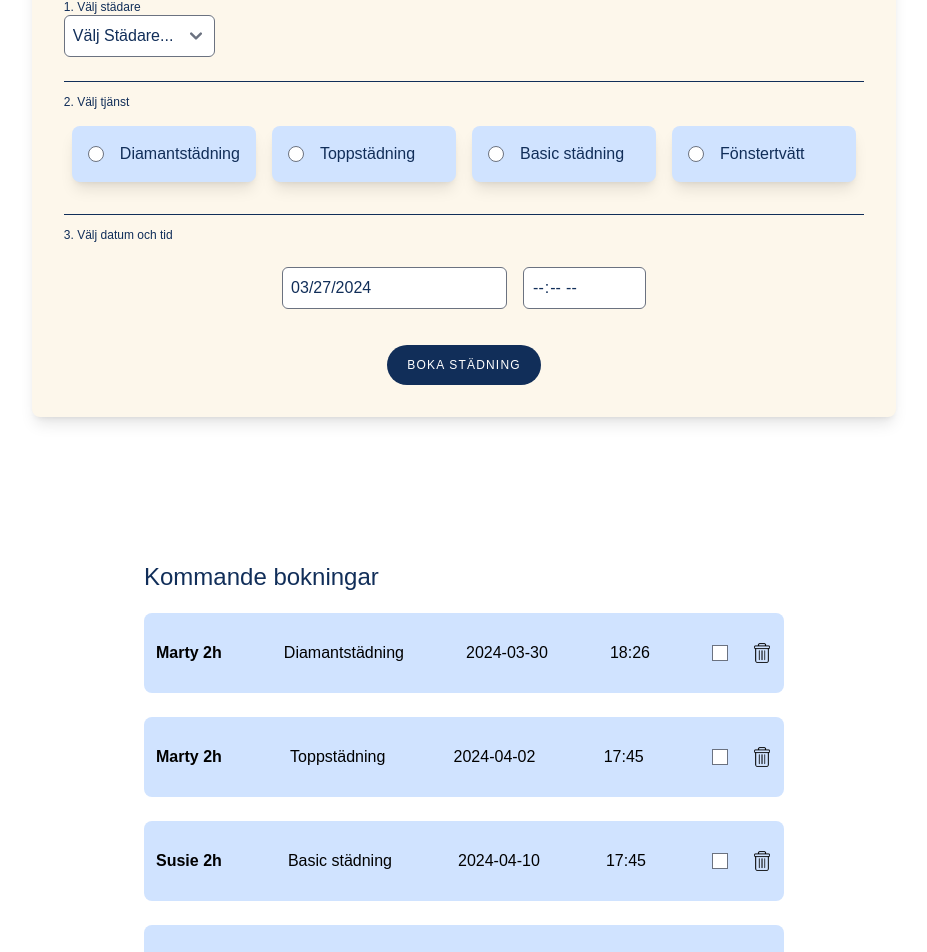
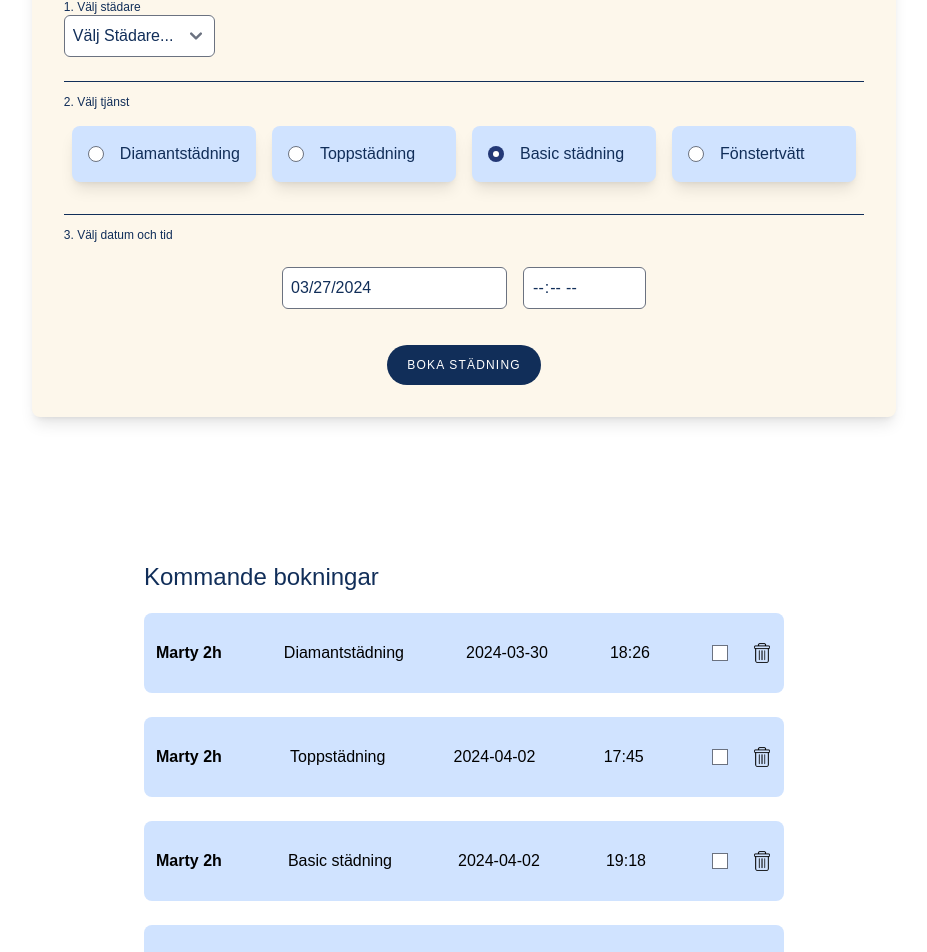
Before and after one commit to varamara/cleaning-service, a React (Vite) app in the folder cleaning-service-js-2/: page /booking in a window 1280 px wide. Shown: the part 277-1229 px from the top of the page, without its empty margins (176-1103 px from the left). Built offline with nearby package versions, Linux system fonts and the light colour scheme; data requests are answered from the project's data file; a web font is replaced by a local one.

Commit message:
Add new bookings and update interfaces

```diff
--- a/cleaning-service-js-2/db.json
+++ b/cleaning-service-js-2/db.json
@@ -152,6 +152,16 @@
       "grade": "Toppstädning",
       "cleaner": "Susie",
       "status": true
+    },
+    {
+      "id": "24d24a0e-f621-4cf2-9658-8a16720d51e9",
+      "userId": "8a125f4d-1d47-44c1-a227-ccb52c982c42",
+      "customer": "8a125f4d-1d47-44c1-a227-ccb52c982c42",
+      "date": "2024-04-02T08:15:38.360Z",
+      "time": "19:18",
+      "grade": "Basic städning",
+      "cleaner": "Marty",
+      "status": false
     }
   ]
 }
--- a/cleaning-service-js-2/src/components/bookingpagecomponents/BookingForm.tsx
+++ b/cleaning-service-js-2/src/components/bookingpagecomponents/BookingForm.tsx
@@ -20,11 +20,14 @@ const BookingForm: React.FC = () => {
     };
   };
 
+  const [isSubmitted, setIsSubmitted] = useState<boolean>(false);
+  const [isLoggedIn, setIsLoggedIn] = useState<boolean>(!!currentUser);
+
   const [formValues, setFormValues] = useState<IBooking>({
     id: "",
     userId: "",
     cleaner: "",
-    grade: "",
+    grade: CleaningGrade.Basic,
     date: new Date(),
     time: "",
     customer: "",
@@ -48,8 +51,6 @@ const BookingForm: React.FC = () => {
     }));
   };
 
-  const [isSubmitted, setIsSubmitted] = useState<boolean>(false);
-  const [isLoggedIn, setIsLoggedIn] = useState<boolean>(!!currentUser);
 
   const handleSubmit = async (e: React.FormEvent) => {
     e.preventDefault();
@@ -103,7 +104,6 @@ const BookingForm: React.FC = () => {
     addBooking(newBooking);
 
 
-    // nu blir alla inputfält röda när vi tömmer dem...
 
     // setFormValues({
     //   id: "",
--- a/cleaning-service-js-2/src/contexts/bookingContext/BookingProvider.tsx
+++ b/cleaning-service-js-2/src/contexts/bookingContext/BookingProvider.tsx
@@ -1,14 +1,8 @@
 import React, { ReactNode, useState, useEffect, createContext } from "react";
 import { IBooking } from "../../interfaces";
 import axios from "axios";
+import { ICleanersInfo } from "../../interfaces";
 
-// TODO funktionalitetr så bokningen som görs i gränssnittet kopplas till currentUser
-// TODO Ska inte gå att dubbelboka -----GJORD
-// TODO validering på login, registering och bokningsformulär --- Sebastian
-// TODO med CSS, landingpage och bookingpage -- Fixat startsidan så det ser bättre ut, utveckla senare om det finns tid - fixat bookingpage. inte perfekt i liten mobilview.
-// TODO så man kommer till mina sidor via url mina-sidor när man är inloggad --- Mikah
-// TODO så att man bara kan välja halvtimmar inte minuter i bokningsformuläret - step="1800" funkar ej i chrome. behöver en egen funktion om detta ska göras
-// Hur gör man så att bokningen som görs kopplas till currentUser
 
 interface BookingContextType {
   bookings: IBooking[];
@@ -31,8 +25,8 @@ export const BookingContext = createContext<BookingContextType>({
 export const BookingProvider: React.FC<{ children: ReactNode }> = ({
   children,
 }) => {
-  const [bookings, setBookings] = useState<Array<IBooking>>([]);
-  const [cleaners, setCleaners] = useState([]);
+  const [bookings, setBookings] = useState<IBooking[]>([]);
+  const [cleaners, setCleaners] = useState<ICleanersInfo[]>([]);
 
   useEffect(() => {
     fetchBookings();
```
Also changed, not shown: cleaning-service-js-2/src/interfaces.ts (+5 -6 lines).
